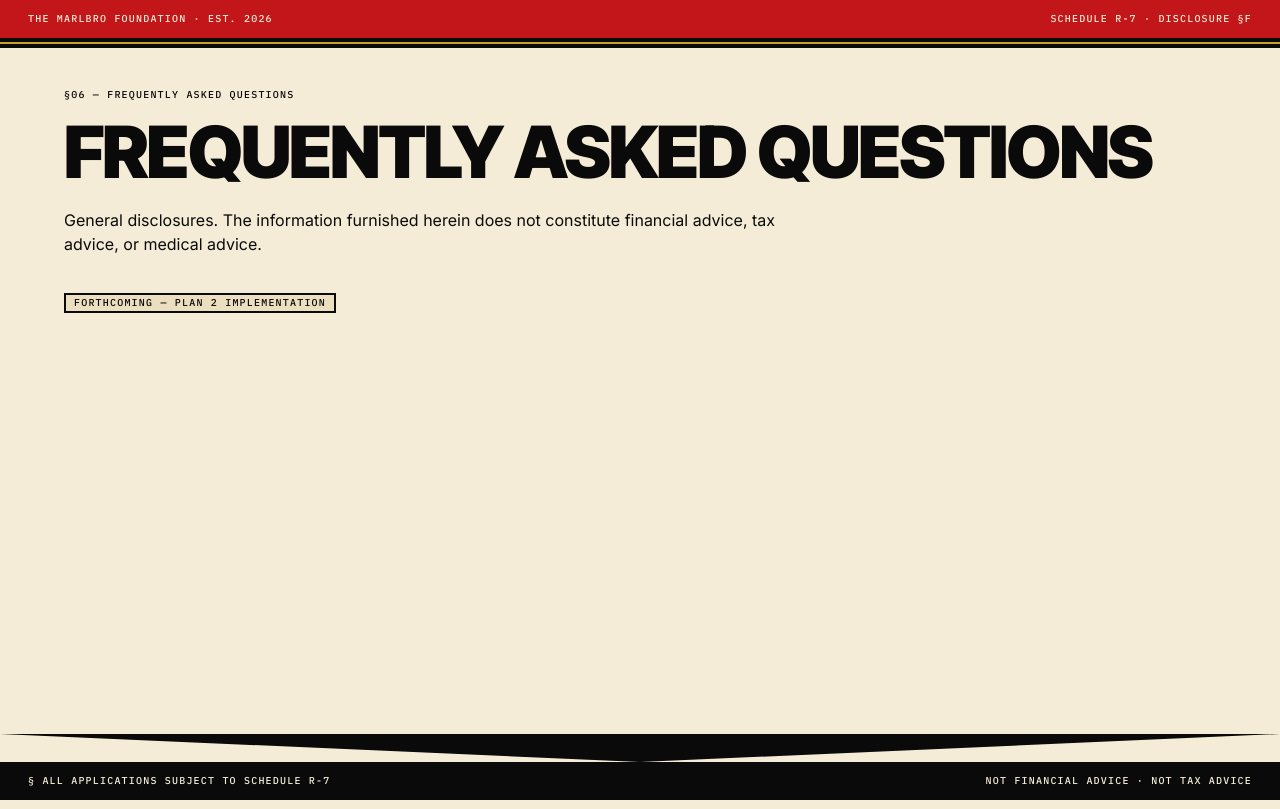
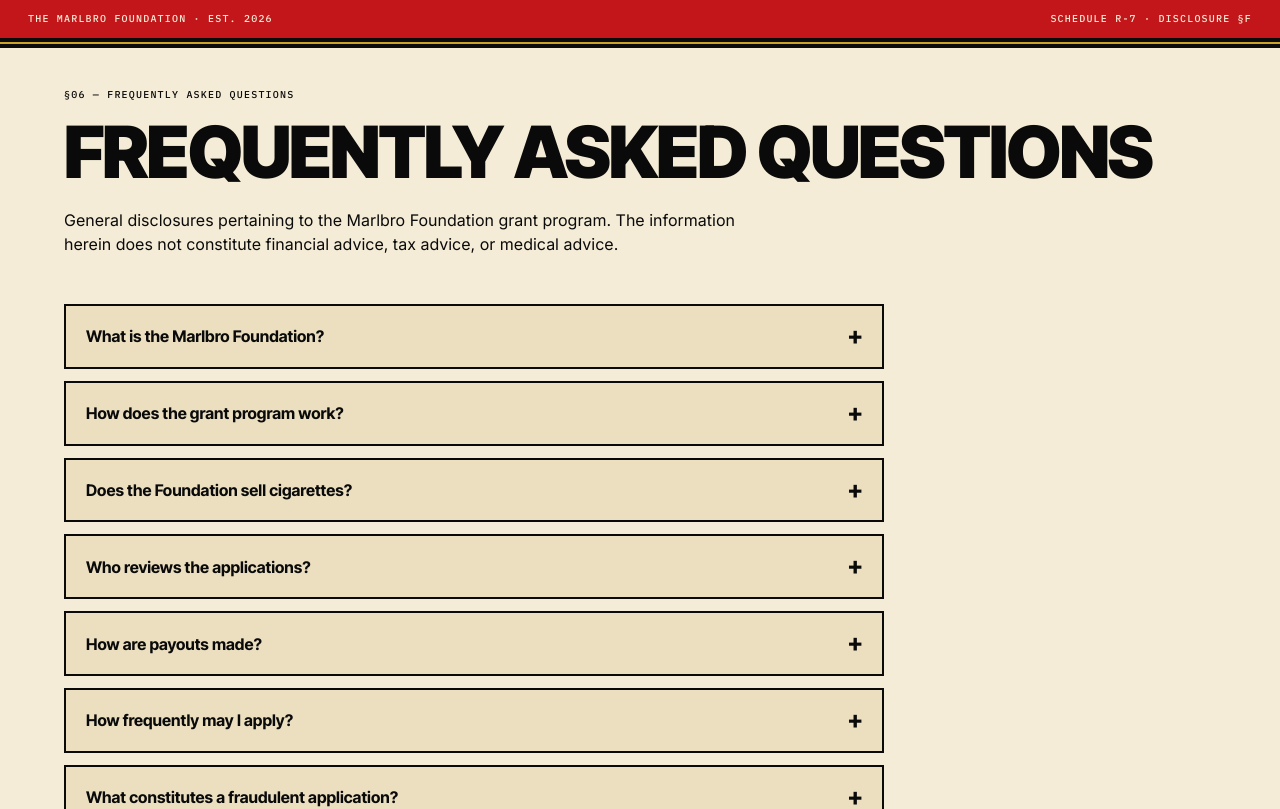
Before and after one commit to valtoosh/Malbro, a Next.js app: page /faq in a window 1280 px wide. Shown: the top 809 px of the page. Built offline with nearby package versions, Linux system fonts and the light colour scheme.

Commit message:
feat(faq): add 12-item disclosure list with deadpan answers

```diff
--- a/app/faq/page.tsx
+++ b/app/faq/page.tsx
@@ -1,22 +1,165 @@
 // app/faq/page.tsx
 import { PageShell } from '@/components/layout/PageShell';
-import { Tag } from '@/components/ui/Tag';
+import { DisclosureList } from '@/components/ui/DisclosureList';
+import { LinkPrimitive } from '@/components/ui/LinkPrimitive';
+import { Stamp } from '@/components/ui/Stamp';
 
 export const metadata = { title: 'Frequently Asked Questions' };
 
 export default function FaqPage() {
   return (
     <PageShell schedule="Schedule R-7 · Disclosure §F">
+      <header className="mb-12">
         <p className="font-mono text-eyebrow uppercase mb-4">§06 — FREQUENTLY ASKED QUESTIONS</p>
         <h1 className="font-display font-black text-h1 lg:text-d2 leading-[1.0] tracking-[-0.03em]">
           FREQUENTLY ASKED QUESTIONS
         </h1>
         <p className="text-bodyL mt-5 max-w-[720px]">
-        General disclosures. The information furnished herein does not constitute financial advice,
-        tax advice, or medical advice.
+          General disclosures pertaining to the Marlbro Foundation grant program. The information
+          herein does not constitute financial advice, tax advice, or medical advice.
         </p>
-      <div className="mt-8">
-        <Tag variant="muted">FORTHCOMING — PLAN 2 IMPLEMENTATION</Tag>
+      </header>
+
+      <div className="max-w-[820px]">
+        <DisclosureList
+          items={[
+            {
+              question: 'What is the Marlbro Foundation?',
+              answer: (
+                <p>
+                  The Marlbro Foundation is a discretionary grant-issuing instrument denominated in
+                  $MARLBRO and SOL on the Solana blockchain. It is not affiliated with the Marlboro
+                  brand, Altria Group, or Philip Morris International. The misspelling is intentional.
+                </p>
+              ),
+            },
+            {
+              question: 'How does the grant program work?',
+              answer: (
+                <p>
+                  The Foundation issues two classes of grant. The Bounty Board lists curated
+                  discretionary subsidies attached to specified acts. The Open Grant is a standardized
+                  application available to any qualifying applicant. All grants require documentation
+                  of a transaction (a receipt) plus a corresponding post on X (formerly Twitter)
+                  tagging @marlbrotoken.
+                </p>
+              ),
+            },
+            {
+              question: 'Does the Foundation sell cigarettes?',
+              answer: (
+                <p>
+                  No. The Foundation does not sell, ship, distribute, or otherwise touch tobacco
+                  products. The Foundation is exclusively a grant-application portal. Applicants
+                  procure cigarettes through ordinary lawful retail channels.
+                </p>
+              ),
+            },
+            {
+              question: 'Who reviews the applications?',
+              answer: (
+                <p>
+                  All applications are subject to manual review by Foundation officers pursuant to
+                  Schedule R-7 §11. The Foundation reserves discretionary judgement in all matters
+                  of approval, rejection, and disbursement.
+                </p>
+              ),
+            },
+            {
+              question: 'How are payouts made?',
+              answer: (
+                <p>
+                  Payouts are executed on the Solana blockchain via the Squads multisig protocol.
+                  Approved grants result in an irrevocable on-chain disbursement of $MARLBRO
+                  and/or SOL to the wallet address provided by the applicant.
+                </p>
+              ),
+            },
+            {
+              question: 'How frequently may I apply?',
+              answer: (
+                <p>
+                  Applications to the Open Grant lane are subject to a per-wallet and
+                  per-Twitter-ID cooldown of 7 days. Lifetime caps also apply. The Bounty Board
+                  permits at most 3 unresolved bounty submissions per wallet at a given time. The
+                  Foundation may adjust these limits without notice.
+                </p>
+              ),
+            },
+            {
+              question: 'What constitutes a fraudulent application?',
+              answer: (
+                <p>
+                  Any application furnishing falsified documentation, duplicating a prior submission,
+                  using a coordinated cluster of accounts to inflate volume, or otherwise contravening
+                  Schedule R-7 §17. Fraudulent applications result in permanent disqualification of
+                  the wallet and Twitter account in question.
+                </p>
+              ),
+            },
+            {
+              question: 'Is the $MARLBRO token an investment?',
+              answer: (
+                <p>
+                  No. $MARLBRO is a meme token. It carries no expectation of return, no claim on
+                  Foundation assets, no governance rights, and no representations of future value.
+                  See Schedule R-7 §4 (NOT FINANCIAL ADVICE).
+                </p>
+              ),
+            },
+            {
+              question: 'Where can I view the on-chain disbursements?',
+              answer: (
+                <p>
+                  Each approved grant appears on the{' '}
+                  <LinkPrimitive href="/wall">Wall of Grants</LinkPrimitive>, which is updated upon
+                  successful execution of the on-chain transaction. The transaction signature is
+                  recorded with each disbursement for independent verification.
+                </p>
+              ),
+            },
+            {
+              question: 'Does the Foundation endorse smoking?',
+              answer: (
+                <p>
+                  No. The Foundation does not endorse, recommend, encourage, or advocate for the
+                  consumption of tobacco or nicotine in any form. References to the Marlboro Red
+                  are aesthetic and referential, not promotional. Smoking remains a leading cause
+                  of preventable death.
+                </p>
+              ),
+            },
+            {
+              question: 'What if I sent the grant to the wrong wallet address?',
+              answer: (
+                <p>
+                  The Foundation cannot recover funds sent to incorrectly-furnished wallet addresses.
+                  All applications require the applicant to confirm the correctness of the address
+                  prior to submission. The Foundation strongly recommends double-verification before
+                  filing Form 042-A or Form 042-B.
+                </p>
+              ),
+            },
+            {
+              question: 'How do I contact the Foundation?',
+              answer: (
+                <p>
+                  The Foundation does not maintain a public contact address. The Foundation may be
+                  observed conducting business on X via{' '}
+                  <LinkPrimitive href="https://twitter.com/marlbrotoken">@marlbrotoken</LinkPrimitive>.
+                  The Foundation does not engage in private direct messages regarding grant status;
+                  all communications are conducted via the application portal.
+                </p>
+              ),
+            },
+          ]}
+        />
+      </div>
+
+      <div className="mt-16 flex items-center gap-6 flex-wrap">
+        <Stamp label="NOT FINANCIAL ADVICE" rotate={-7} />
+        <Stamp label="NOT TAX ADVICE" rotate={4} variant="ink" />
+        <Stamp label="NOT MEDICAL ADVICE" rotate={-12} />
       </div>
     </PageShell>
   );
```
Lines whose indentation alone changed are shown as unchanged.
